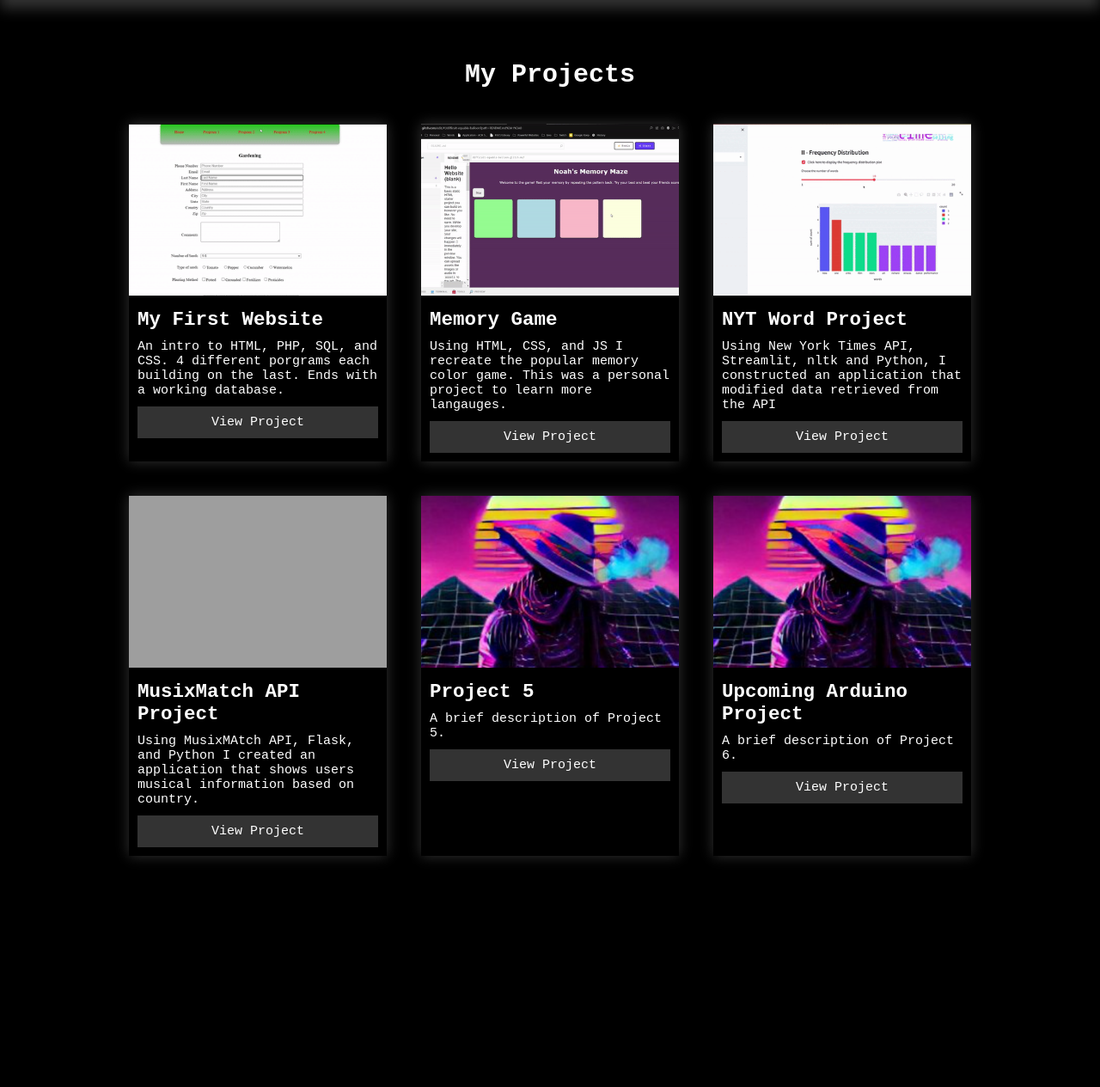
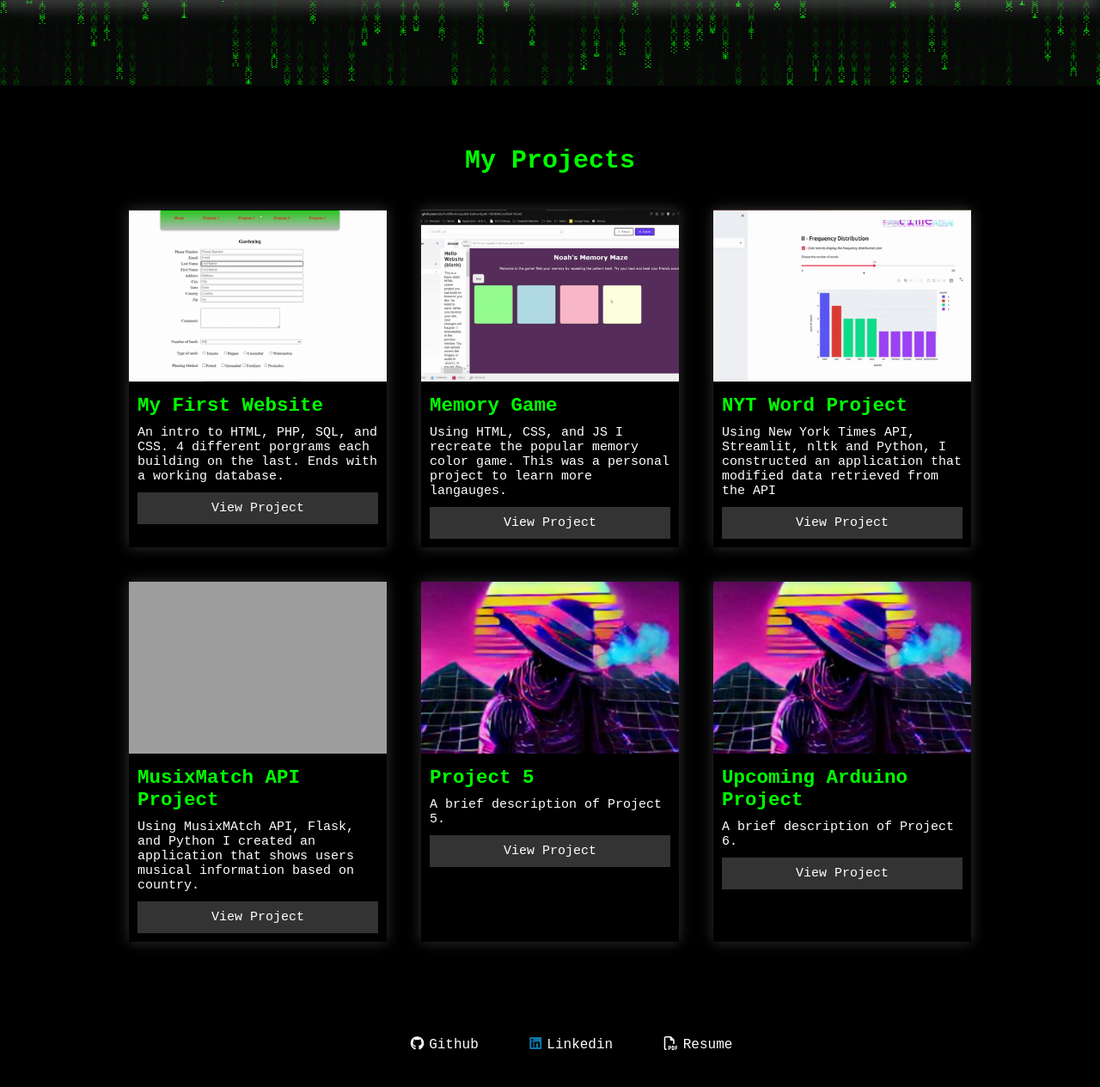
Before and after one commit to njsacco/njsacco.github.io, a PHP site: page /projects.html in a window 1280 px wide. Shown: the part 63-1328 px from the top of the page at 86% size. Before the commit the page ends 1064 px from the top, so only its background shows below. Run offline with PHP 8.4, Linux system fonts and the light colour scheme; grey boxes are pictures that could not be loaded.

Commit message:
updating more formatting and all of footers

```diff
--- a/matrix.js
+++ b/matrix.js
@@ -1,5 +1,7 @@
 var c = document.getElementById("c");
 var ctx = c.getContext("2d");
+
+
 
 //making the canvas full screen
 c.height = window.innerHeight;
@@ -7,6 +9,7 @@ c.width = window.innerWidth;
 
 //english characters
 var english = "1001010101110101010101010010101000101011101111010101010110101010101010101110000101";
+
 //converting the string into an array of single characters
 english = english.split("");
 
--- a/projects.css
+++ b/projects.css
@@ -33,7 +33,6 @@ header {
 }
 
 
-
 body {
   margin: 0px;
 }
@@ -48,7 +47,11 @@ main {
 
 h1 {
   text-align: center;
+  color:#00ff00;
 }
+
+
+
 
 /* Project card formatting */
 .project-container {
@@ -71,6 +74,7 @@ h1 {
 
 .project-card h2 {
   margin: 10px;
+  color:#00ff00;
 }
 
 .project-card p {
@@ -90,3 +94,37 @@ h1 {
 .project-card a:hover {
   background-color: #555;
 }
+
+/* FOOTER */
+footer {
+  background-color: #f0f0f0;
+  padding: 20px;
+  text-align: center;
+  background-color: black;
+}
+footer a{
+  text-decoration:none;
+  color: #ffffff;
+}
+
+footer i::before{
+  padding-right: 6px;
+  padding-left: 50px;
+}
+
+
+/* MATRIX FORMATTING */
+canvas {
+  display: block;
+  height: 100px;
+  width: 100%;
+}
+
+
+/* MATRIX FORMATTING */
+canvas {
+  display: block;
+  height: 100px;
+  width: 100%;
+
+}
--- a/projects.html
+++ b/projects.html
@@ -5,10 +5,17 @@
     <title>My Student Portfolio</title>
     <script src="html-templates-loader.js" defer></script>
     <link rel="stylesheet" href="projects.css">
+    <link rel="stylesheet" href="https://cdnjs.cloudflare.com/ajax/libs/font-awesome/6.4.0/css/all.min.css">
+
 </head>
 
 <body>
     <div x-include-html="header.html"></div>
+
+    <!-- MATRIX ANIMATION -->
+    <canvas id="c"></canvas>
+    <script src="matrix.js"></script>
+
     <main>
     <h1>My Projects</h1>
 
@@ -51,8 +58,9 @@
         </div>
     </div>
 </main>
-    <!-- Add more project cards as needed -->
-    </div>
+<footer>
+    <div x-include-html="footer.html"></div>
+</footer>
 </body>
 
 </html>
--- a/templates/footer.html
+++ b/templates/footer.html
@@ -1,3 +1,13 @@
 <footer>
-    <p>Copyright © 2022 MyName</p>
+    <nav>
+        <a href="https://github.com/njsacco" target="_blank">
+            <i class="fa-brands fa-github" style="color: #ffffff;"></i>Github</a>
+
+        <a href="https://www.linkedin.com/in/noah-sacco/" target="_blank">
+            <i class="fa-brands fa-linkedin" style="color: #0e76a8;"></i>Linkedin</a>
+
+        <a href="../images/Resume.pdf" target="_blank">
+            <i class="fa-regular fa-file-pdf" style="color: #ffffff;"></i>Resume
+        </a>
+    </nav>
 </footer>
```
Also changed, not shown: about.css (+26 -0 lines), about.html (+18 -4 lines), contact.css (+26 -0 lines), contact.html (+19 -5 lines), index.css (+5 -17 lines), index.html (+6 -11 lines), submission.css (+25 -0 lines), submission.html (+11 -1 lines).
